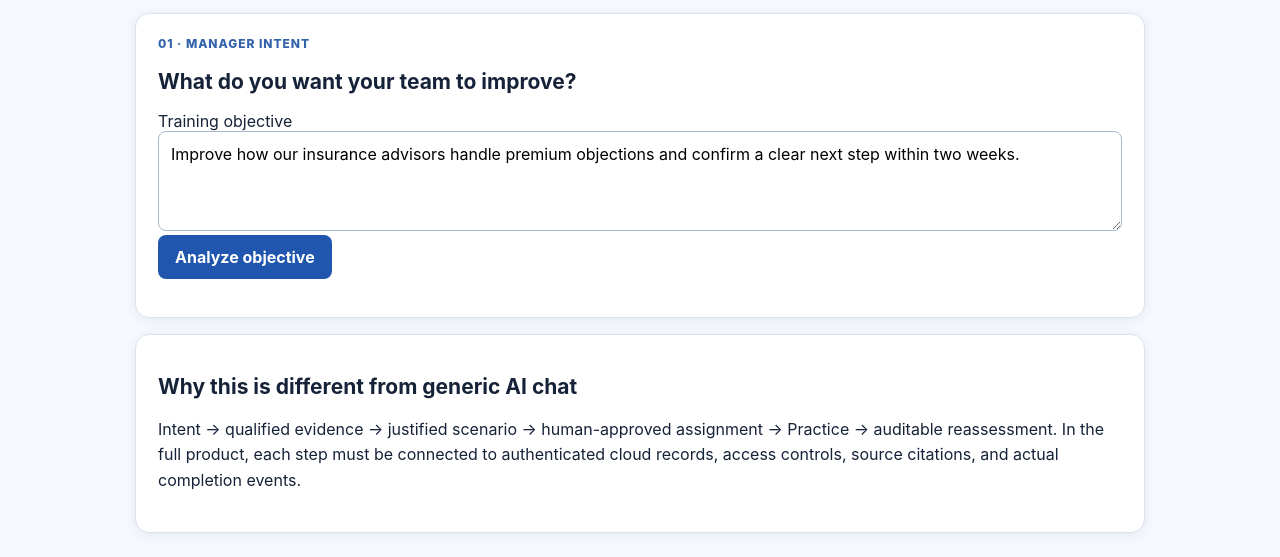
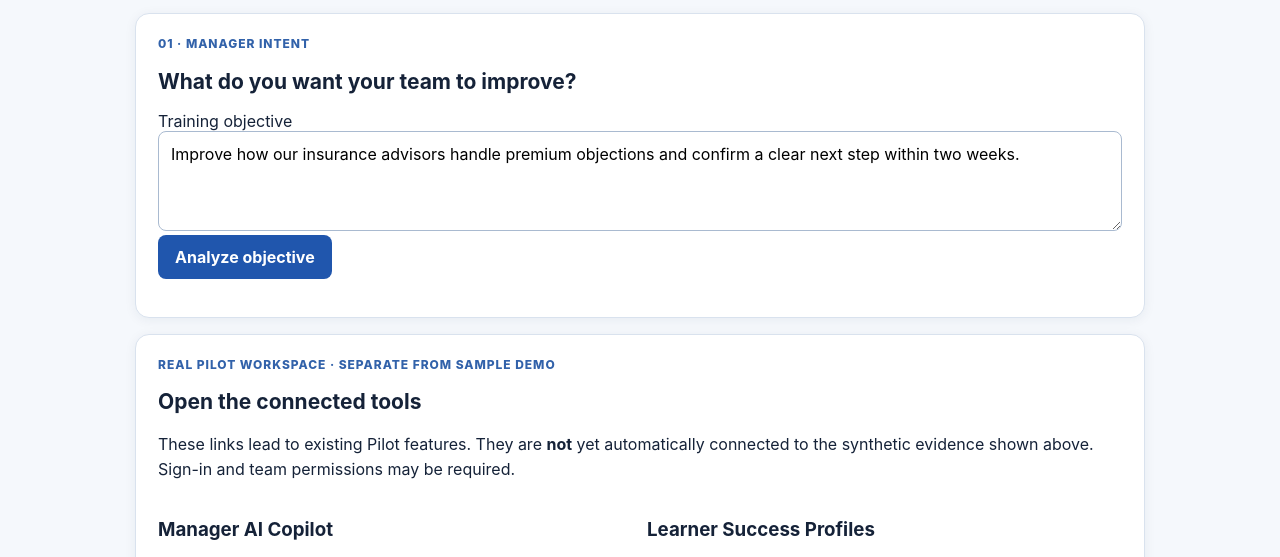
Before and after one commit to musesinstitute/agentraining-site, a website: page enterprise-demo.html in a window 1280 px wide. Shown: the part 242-799 px from the top of the page. Drawn offline with Linux system fonts and the light colour scheme.

Commit message:
feat: bridge concept demo to existing authenticated Pilot intelligence tools

```diff
--- a/enterprise-demo.html
+++ b/enterprise-demo.html
@@ -20,6 +20,7 @@
 <section id="outcomeSection" class="card hidden"><div class="step">04 · Training & Outcome</div><h2>Training action recorded in demo</h2><p id="confirmation" role="status"></p><p>Next, the learner would open the assigned scenario, complete Practice, receive coaching, and generate comparable reassessment evidence.</p>
 <div class="warning"><strong>Outcome not yet established.</strong> This demo does not invent post-training scores, client conversions, or business results.</div>
 <p><a class="btn" href="simulator.html?ref=demo&pilot=1">Explore Practice Studio</a> <a class="btn outline" href="manager.html?pilot=1">Explore Manager Studio</a></p></section>
+<section class="card"><div class="step">Real Pilot Workspace · Separate from sample demo</div><h2>Open the connected tools</h2><p>These links lead to existing Pilot features. They are <strong>not</strong> yet automatically connected to the synthetic evidence shown above. Sign-in and team permissions may be required.</p><div class="grid"><div><h3>Manager AI Copilot</h3><p>Ask questions within the authenticated Pilot workspace.</p><a class="btn outline" href="manager-chat.html?pilot=1">Open Manager AI</a></div><div><h3>Learner Success Profiles</h3><p>Inspect available evidence-linked learner claims, with privacy controls.</p><a class="btn outline" href="learner-profile.html?pilot=1">Open Learner Profiles</a></div><div><h3>Manager Studio</h3><p>Review assignments and team practice results.</p><a class="btn outline" href="manager.html?pilot=1">Open Manager Studio</a></div><div><h3>Knowledge Studio</h3><p>Review curriculum and company training materials.</p><a class="btn outline" href="knowledge.html?pilot=1">Open Knowledge</a></div></div></section>
 <section class="card"><h2>Why this is different from generic AI chat</h2><p>Intent → qualified evidence → justified scenario → human-approved assignment → Practice → auditable reassessment. In the full product, each step must be connected to authenticated cloud records, access controls, source citations, and actual completion events.</p></section>
 </main><footer>AgentTraining.ai · Demonstration prototype · No live team data used</footer>
 <script>
```
